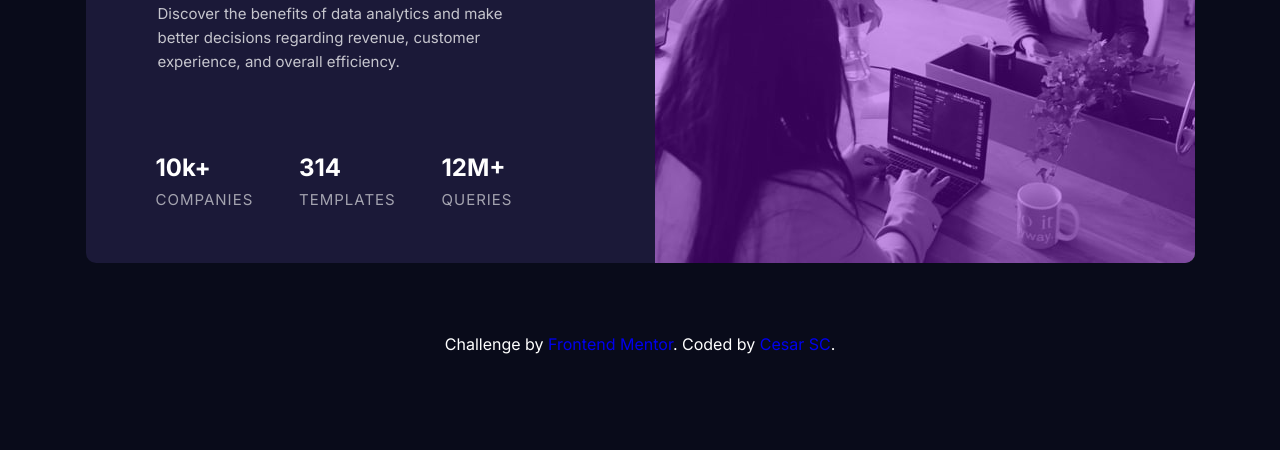
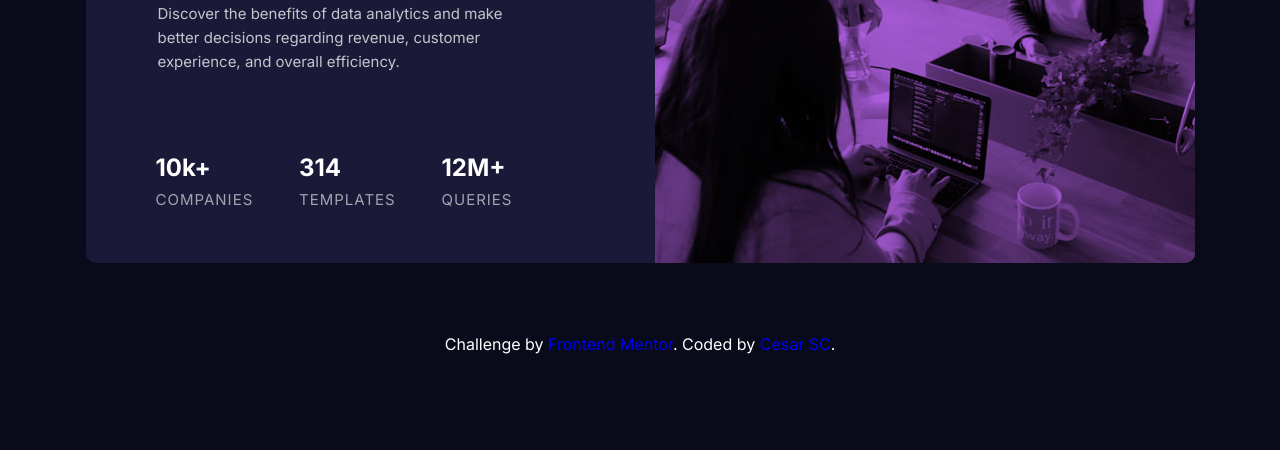
Before and after one commit to Rhiino1/frontendmentor-stats-preview-card, a website: page index.html in a window 1280 px wide. Shown: the part 350-800 px from the top of the page. Drawn offline with Linux system fonts and the light colour scheme.

Commit message:
Fixed blend mode over image

```diff
--- a/app/scss/components/card.scss
+++ b/app/scss/components/card.scss
@@ -35,12 +35,8 @@
       border-radius: rem(10) rem(10) 0 0;
       width: rem(327);
       height: rem(240);
-      // background: hsl(276deg, 35%, 39%, 100%);
-      // background: hsl(277deg 96% 37% / 61%);
-      // background: hsl(300deg 100% 53% / 35%);
-      // background: hsl(277deg 64% 61% / 30%);
-      background: hsl(277deg 96% 43% / 40%);;
-      // background: hsl(281deg 100% 47% / 30%);
+      background: var(--soft-violet-accent);
+      mix-blend-mode: multiply;
 
       @include breakpoint(large) {
         border-radius: 0 rem(10) rem(10) 0;
```
Also changed, not shown: README.md, dist/style.css, 1 other file.
